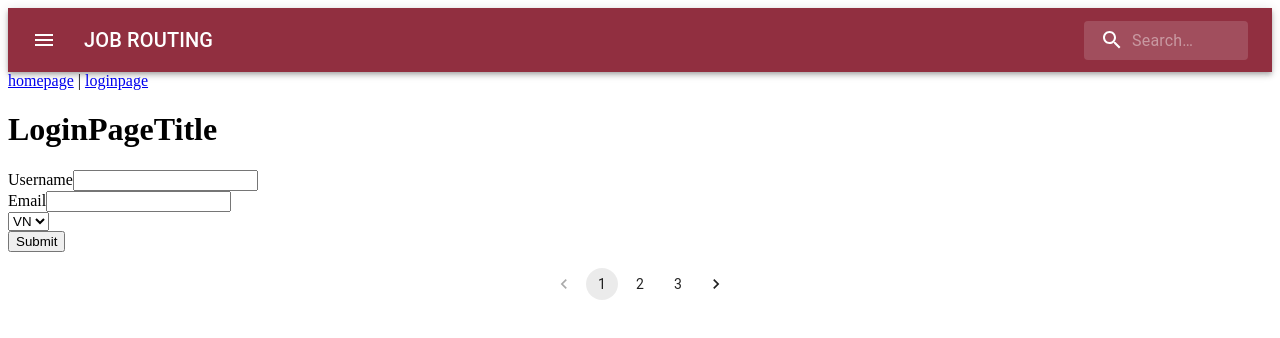
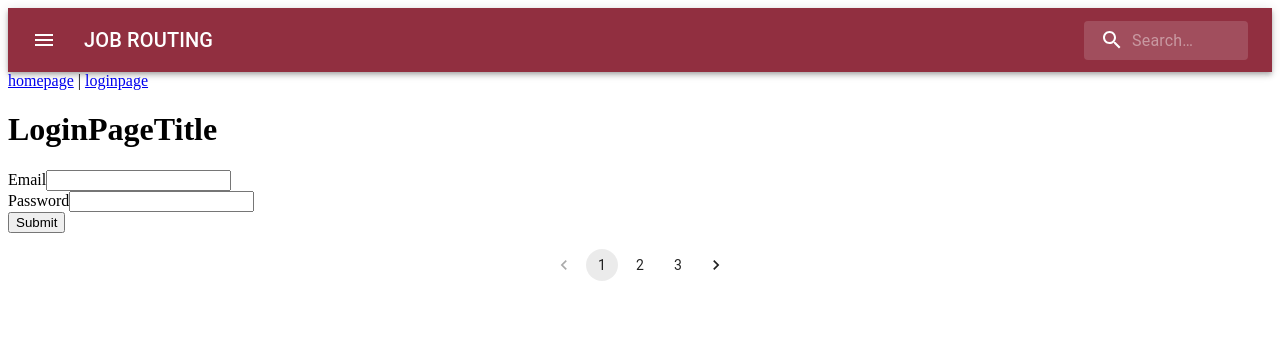
Before and after one commit to kiendt07/react_protected_routes, a React (Create React App) app: page /loginpage in a window 1280 px wide. Shown: the top 338 px of the page. Built offline with nearby package versions, Linux system fonts and the light colour scheme; no server answers.

Commit message:
Navigate to homepage if email & password is correct

```diff
--- a/src/component/AuthProvider.js
+++ b/src/component/AuthProvider.js
@@ -6,8 +6,8 @@ export const AuthContext = React.createContext();
 
 export const AuthProvider = ({ children }) => {
   const [auth, setAuth] = useState({
-    username:`morita`,
-    email:`abcde`
+    email: 'phi@gmail.com',
+    isLoggedIn: false
   });
   return (
     <AuthContext.Provider value={{ auth, setAuth }}>
--- a/src/pages/LoginPage.js
+++ b/src/pages/LoginPage.js
@@ -3,9 +3,11 @@ import { useForm } from "react-hook-form";
 import axios from "axios";
 import { AuthContext } from "../component/AuthProvider";
 import { tabScrollButtonClasses } from "@mui/material";
+import { useNavigate } from 'react-router-dom';
 
 function LoginPage() {
   const { auth, setAuth } = useContext(AuthContext);
+  let navigate = useNavigate();
 
   const {
     register,
@@ -17,11 +19,28 @@ function LoginPage() {
   // const [showPassword, setShowPassword] = useState(false);
 
   const onSubmit = async (data) => {
+    const EMAIL = 'phi@gmail.com'
+    const PASSWORD = '123456'
+
     try {
-      await setAuth({ ...auth, data });
-      console.log(auth, "1");
-      console.log(data, "2");
-      setError("afterSubmit", { message: "Server Response Error" });
+      // if email & password is correct
+      // change auth state to isLoggedIn = true
+      // navigate to Homepage
+      if (data.email === EMAIL && data.password === PASSWORD) {
+        setAuth({
+          email: data.email,
+          isLoggedIn: true
+        })
+        navigate("/");
+      } else {
+        // Do nothing
+        setError("afterSubmit", { message: "Wrong email/password" });
+      }
+
+      // await setAuth({ ...auth, data });
+      // console.log(auth, "1");
+      // console.log(data, "2");
+      // setError("afterSubmit", { message: "Server Response Error" });
     } catch (error) {
       console.log(error);
     }
@@ -40,8 +59,11 @@ function LoginPage() {
   return (
     <div>
       <h1>LoginPageTitle</h1>
-      <form onSubmit={() => handleSubmit(onSubmit)()}>
-        <div>
+      <form onSubmit={(e) => {
+        e.preventDefault();
+        handleSubmit(onSubmit)()
+      }}>
+        {/* <div>
           <label htmlFor="username">Username</label>
           <input
             name="username"
@@ -49,7 +71,7 @@ function LoginPage() {
             autoComplete="off"
             {...register("username")}
           />
-        </div>
+        </div> */}
 
         <div>
           <label htmlFor="email">Email</label>
@@ -64,6 +86,16 @@ function LoginPage() {
           {/* {errors.email && <p>Email is required</p>} */}
         </div>
         <div>
+          <label htmlFor="password">Password</label>
+          <input
+            name="password"
+            type="password"
+            autoComplete="off"
+            {...register("password")}
+          />
+        </div>
+
+        {/* <div>
           <label>
             <select {...register("language")}>
               <option value="VN">VN</option>
@@ -71,7 +103,7 @@ function LoginPage() {
               <option value="DE">DE</option>
             </select>
           </label>
-        </div>
+        </div> */}
         <input type="submit" />
       </form>
     </div>
```
